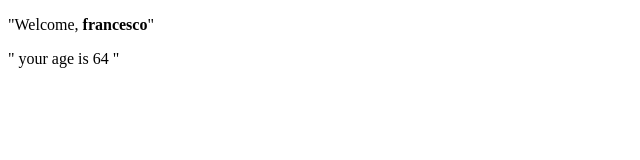
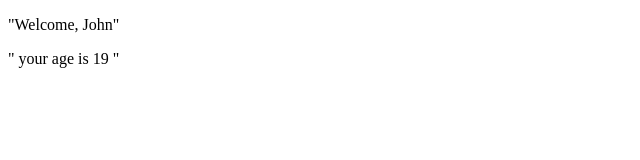
Before and after one commit to Francesco170/esercizi, a React (Create React App) app: page / in a window 1280 px wide. Shown: the top 160 px of the page, without its empty margins (0-640 px from the left). Built offline with nearby package versions, Linux system fonts and the light colour scheme.

Commit message:
esercizio21

```diff
--- a/src/Age.js
+++ b/src/Age.js
@@ -1,6 +1,4 @@
 import React from "react";
-
-
 export class Age extends React.Component{
     render(){
     return(
@@ -10,6 +8,8 @@ export class Age extends React.Component{
         ?<p>" your age is {this.props.age} "</p>
 
         :null}
+
+
         </>
     )
 }
--- a/src/App.js
+++ b/src/App.js
@@ -5,7 +5,7 @@ export class App extends React.Component{
 
     return(
         <>
-       <Welcome />
+       <Welcome name="John"/>
 
     </>)
 }}
--- a/src/Welcome.js
+++ b/src/Welcome.js
@@ -2,11 +2,11 @@ import React from "react";
 import { Age } from "./Age";
 export class Welcome extends React.Component{
     render(){
-        const nome= <strong> francesco</strong>
+
    return (
     <>
-    <p> "Welcome, {nome}" </p>
-        <Age age={ 64 }/>
+    <p> "Welcome, {this.props.name}" </p>
+      { this.props.name==="John" &&<Age age={ 19 }/>}
 
     </>
     )
```
